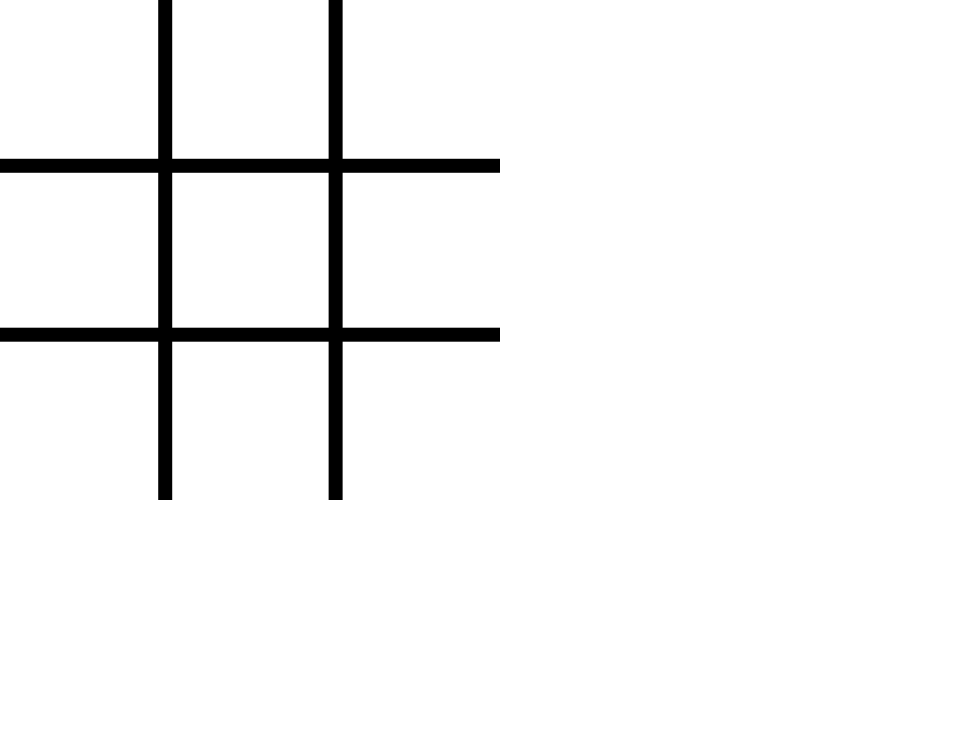
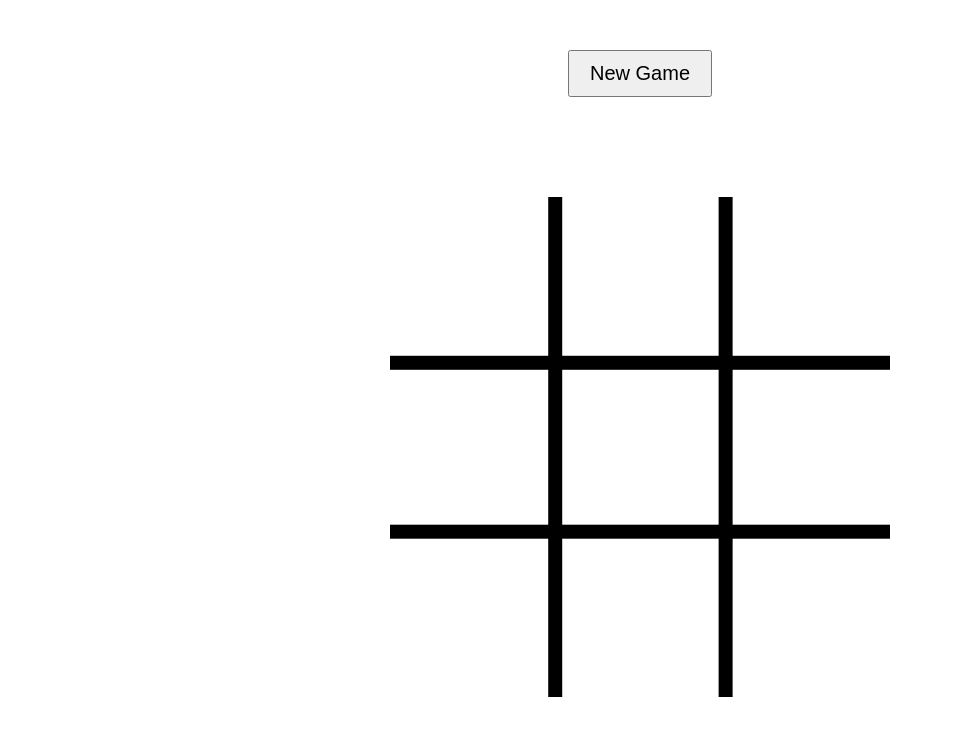
Before and after one commit to xKChan/TicTacToe, a plain HTML site: page index.html in a window 1280 px wide. Shown: the whole page, without its empty margins (0-953 px from the left). Drawn offline with Linux system fonts and the light colour scheme.

Commit message:
Inizializingg for game]

```diff
--- a/app.js
+++ b/app.js
@@ -25,21 +25,5 @@ const gameboard = (() => {
 const gameController = (() => {
   const playerOne = Players("Player 1", "X");
   const playerTwo = Players("Player 2", "O");
-
-  function addGamePiece() {
-    document.querySelectorAll(".squares").forEach((square) => {
-      square.addEventListener("click", () => {
-        for (let i = 0; i < gameboard.board.length; i++) {
-          console.log("hello");
-          square.textContent = playerOne.marker;
-          return;
-        }
-      });
-    });
-  }
-
-  addGamePiece();
-  return {
-    addGamePiece,
-  };
+  let turn = 9;
 })();
--- a/index.html
+++ b/index.html
@@ -8,6 +8,12 @@
     <script src="app.js" defer></script>
   </head>
   <body>
-    <div class="gameBoard"></div>
+    <Container>
+      <div class="buttons">
+          <button class="newGame">New Game</button>
+        </div>
+      </div>
+      <div class="gameBoard"></div>
+    </Container>
   </body>
 </html>
--- a/styles.css
+++ b/styles.css
@@ -1,6 +1,7 @@
 * {
   margin: 0;
   padding: 0;
+  box-sizing: border-box;
 }
 
 .gameBoard {
@@ -20,3 +21,19 @@
   text-align: center;
   line-height: 160px;
 }
+
+container {
+  display: grid;
+  justify-content: center;
+  row-gap: 100px;
+}
+
+.buttons {
+  justify-self: center;
+  padding-top: 50px;
+}
+
+.newGame {
+  padding: 10px 20px;
+  font-size: 20px;
+}
```
